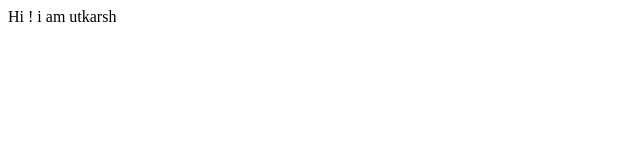
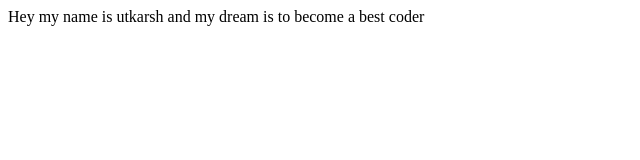
Before and after one commit to Utkarsh3056/Practice, a plain HTML site: page index.html in a window 1280 px wide. Shown: the whole page, without its empty margins (0-640 px from the left). Drawn offline with Linux system fonts and the light colour scheme.

Commit message:
just for practice

```diff
--- a/index.html
+++ b/index.html
@@ -7,6 +7,6 @@
     <title>Practice</title>
 </head>
 <body>
-    Hi ! i am utkarsh
+    Hey my name is utkarsh and my dream is to become a best coder
 </body>
 </html>
```
Also changed, not shown: 1 other file.
